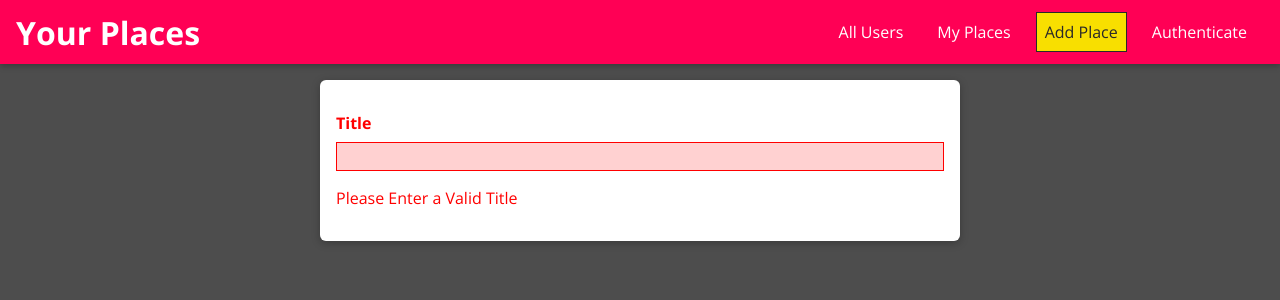
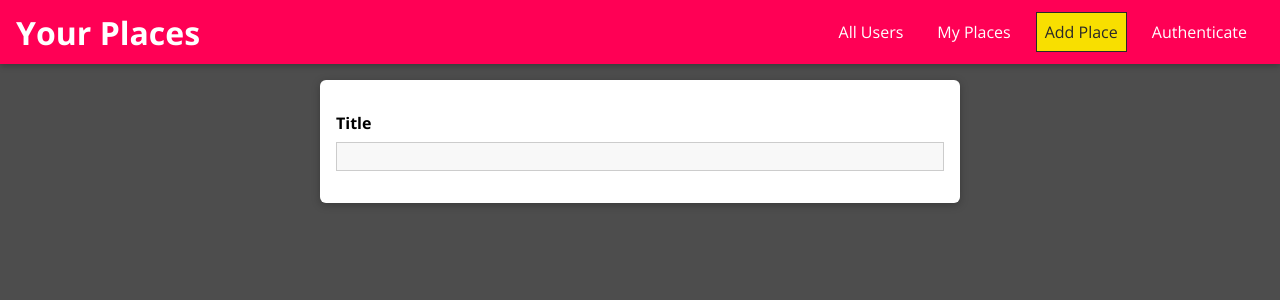
Before and after one commit to PhusionDev/udy-react-frontend-01-starting-setup, a React (Create React App) app: page /places/new in a window 1280 px wide. Shown: the top 300 px of the page. Built offline with nearby package versions, Linux system fonts and the light colour scheme.

Commit message:
60. Adding Input Validation

```diff
--- a/src/places/pages/NewPlace.js
+++ b/src/places/pages/NewPlace.js
@@ -1,6 +1,7 @@
 import React from 'react';
 
 import './NewPlace.css';
+import { VALIDATOR_REQUIRE } from '../../shared/util/validators';
 import Input from '../../shared/components/FormElements/Input';
 
 const NewPlace = () => {
@@ -9,7 +10,7 @@
       <Input
         type='text'
         label='Title'
-        validators={[]}
+        validators={[VALIDATOR_REQUIRE()]}
         errorText='Please Enter a Valid Title'
         element='input'
       />
--- a/src/shared/components/FormElements/Input.js
+++ b/src/shared/components/FormElements/Input.js
@@ -1,5 +1,6 @@
 import React, { useReducer } from 'react';
 
+import { validate } from '../../util/validators';
 import './Input.css';
 
 const inputReducer = (state, action) => {
@@ -8,7 +9,12 @@
       return {
         ...state,
         value: action.val,
-        isValid: true,
+        isValid: validate(action.val, action.validators),
+      };
+    case 'TOUCH':
+      return {
+        ...state,
+        isTouched: true,
       };
     default:
       return state;
@@ -18,11 +24,20 @@
 const Input = (props) => {
   const [inputState, dispatch] = useReducer(inputReducer, {
     value: '',
+    isTouched: false,
     isValid: false,
   });
 
   const changeHandler = (event) => {
-    dispatch({ type: 'CHANGE', val: event.target.value });
+    dispatch({
+      type: 'CHANGE',
+      val: event.target.value,
+      validators: props.validators,
+    });
+  };
+
+  const touchHandler = () => {
+    dispatch({ type: 'TOUCH' });
   };
 
   const element =
@@ -32,6 +47,7 @@
         type={props.type}
         placeholder={props.placeholder}
         onChange={changeHandler}
+        onBlur={touchHandler}
         value={inputState.value}
       />
     ) : (
@@ -39,6 +55,7 @@
         id={props.id}
         rows={props.rows || 3}
         onChange={changeHandler}
+        onBlur={touchHandler}
         value={inputState.value}
       />
     );
@@ -46,12 +63,12 @@
   return (
     <div
       className={`form-control ${
-        !inputState.isValid && 'form-control--invalid'
+        !inputState.isValid && inputState.isTouched && 'form-control--invalid'
       }`}
     >
       <label htmlFor='{props.id}'>{props.label}</label>
       {element}
-      {!inputState.isValid && <p>{props.errorText}</p>}
+      {!inputState.isValid && inputState.isTouched && <p>{props.errorText}</p>}
     </div>
   );
 };
--- /dev/null
+++ b/src/shared/util/validators.js
@@ -0,0 +1,46 @@
+const VALIDATOR_TYPE_REQUIRE = 'REQUIRE';
+const VALIDATOR_TYPE_MINLENGTH = 'MINLENGTH';
+const VALIDATOR_TYPE_MAXLENGTH = 'MAXLENGTH';
+const VALIDATOR_TYPE_MIN = 'MIN';
+const VALIDATOR_TYPE_MAX = 'MAX';
+const VALIDATOR_TYPE_EMAIL = 'EMAIL';
+const VALIDATOR_TYPE_FILE = 'FILE';
+
+export const VALIDATOR_REQUIRE = () => ({ type: VALIDATOR_TYPE_REQUIRE });
+export const VALIDATOR_FILE = () => ({ type: VALIDATOR_TYPE_FILE });
+export const VALIDATOR_MINLENGTH = val => ({
+  type: VALIDATOR_TYPE_MINLENGTH,
+  val: val
+});
+export const VALIDATOR_MAXLENGTH = val => ({
+  type: VALIDATOR_TYPE_MAXLENGTH,
+  val: val
+});
+export const VALIDATOR_MIN = val => ({ type: VALIDATOR_TYPE_MIN, val: val });
+export const VALIDATOR_MAX = val => ({ type: VALIDATOR_TYPE_MAX, val: val });
+export const VALIDATOR_EMAIL = () => ({ type: VALIDATOR_TYPE_EMAIL });
+
+export const validate = (value, validators) => {
+  let isValid = true;
+  for (const validator of validators) {
+    if (validator.type === VALIDATOR_TYPE_REQUIRE) {
+      isValid = isValid && value.trim().length > 0;
+    }
+    if (validator.type === VALIDATOR_TYPE_MINLENGTH) {
+      isValid = isValid && value.trim().length >= validator.val;
+    }
+    if (validator.type === VALIDATOR_TYPE_MAXLENGTH) {
+      isValid = isValid && value.trim().length <= validator.val;
+    }
+    if (validator.type === VALIDATOR_TYPE_MIN) {
+      isValid = isValid && +value >= validator.val;
+    }
+    if (validator.type === VALIDATOR_TYPE_MAX) {
+      isValid = isValid && +value <= validator.val;
+    }
+    if (validator.type === VALIDATOR_TYPE_EMAIL) {
+      isValid = isValid && /^\S+@\S+\.\S+$/.test(value);
+    }
+  }
+  return isValid;
+};
```
